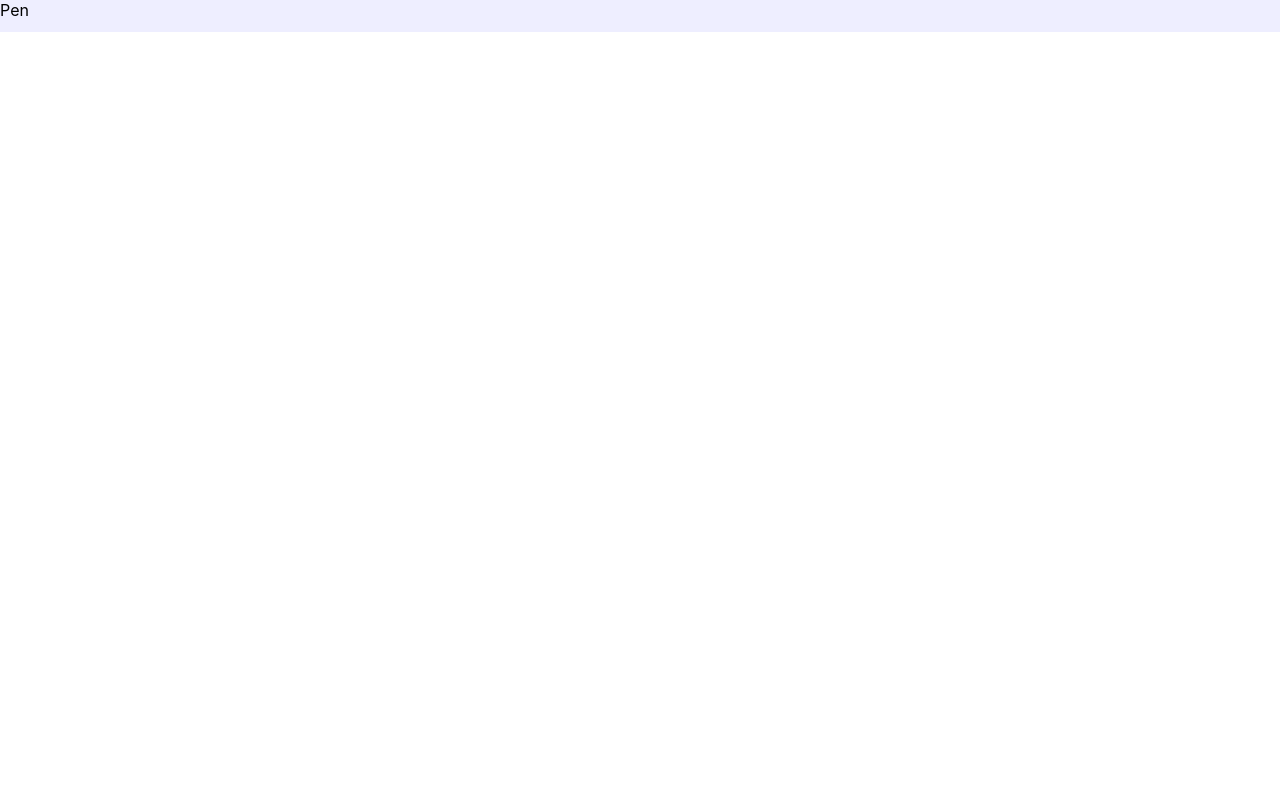
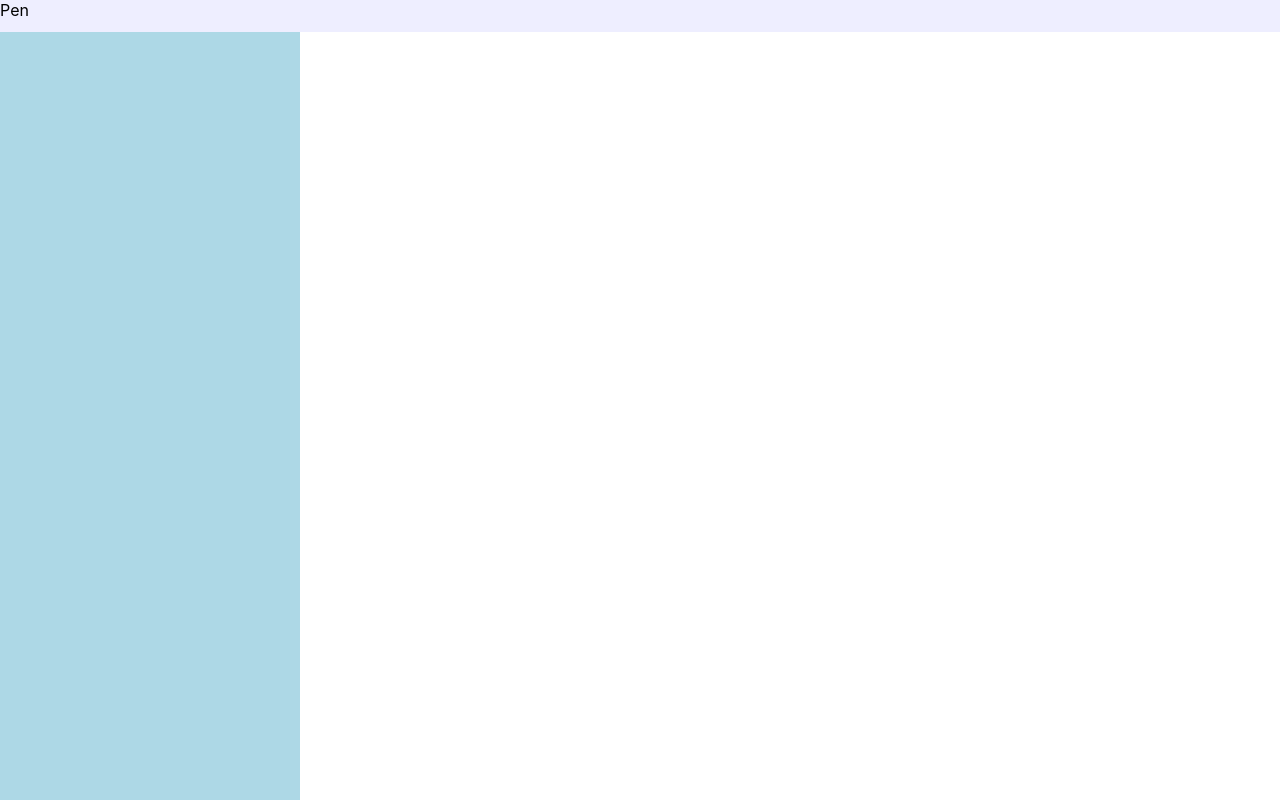
Before and after one commit to Matherunner/paradrawing, a React (Create React App) app: page / in a window 1280 px wide. Built offline with nearby package versions, Linux system fonts and the light colour scheme.

Commit message:
Add command list

```diff
--- a/src/App.tsx
+++ b/src/App.tsx
@@ -365,6 +365,24 @@ function Toolbar(props: PropsWithChildren<ToolbarProps>) {
   );
 }
 
+interface CommandListProps {
+  state: ControllerState;
+}
+
+function CommandList(props: PropsWithChildren<CommandListProps>) {
+  const items = [];
+
+  for (const cmd of props.state.commands) {
+    items.push(<li key={cmd.object.id}><span>{cmd.type}</span></li>);
+  }
+
+  return (
+    <ul>
+      {items}
+    </ul>
+  )
+}
+
 interface CanvasProps {
   style?: CSSProperties;
 }
@@ -467,8 +485,13 @@ function Canvas(props: PropsWithChildren<CanvasProps>) {
   return (
     <div style={{ ...props.style, flexDirection: 'column', display: 'flex' }}>
       <Toolbar state={state} />
+      <div style={{ flex: 1, flexDirection: 'row', display: 'flex' }}>
+        <div style={{ width: 300, backgroundColor: 'lightblue' }}>
+          <CommandList state={state} />
+        </div>
         <div ref={containerRef} style={{ flex: 1 }}>
           <svg
+            style={{ flex: 1 }}
             onMouseDown={onMouseDown}
             onMouseUp={onMouseUp}
             onMouseMove={onMouseMove}
@@ -489,6 +512,7 @@ function Canvas(props: PropsWithChildren<CanvasProps>) {
           </svg>
         </div>
       </div>
+    </div>
   );
 }
 
```
Lines whose indentation alone changed are shown as unchanged.
